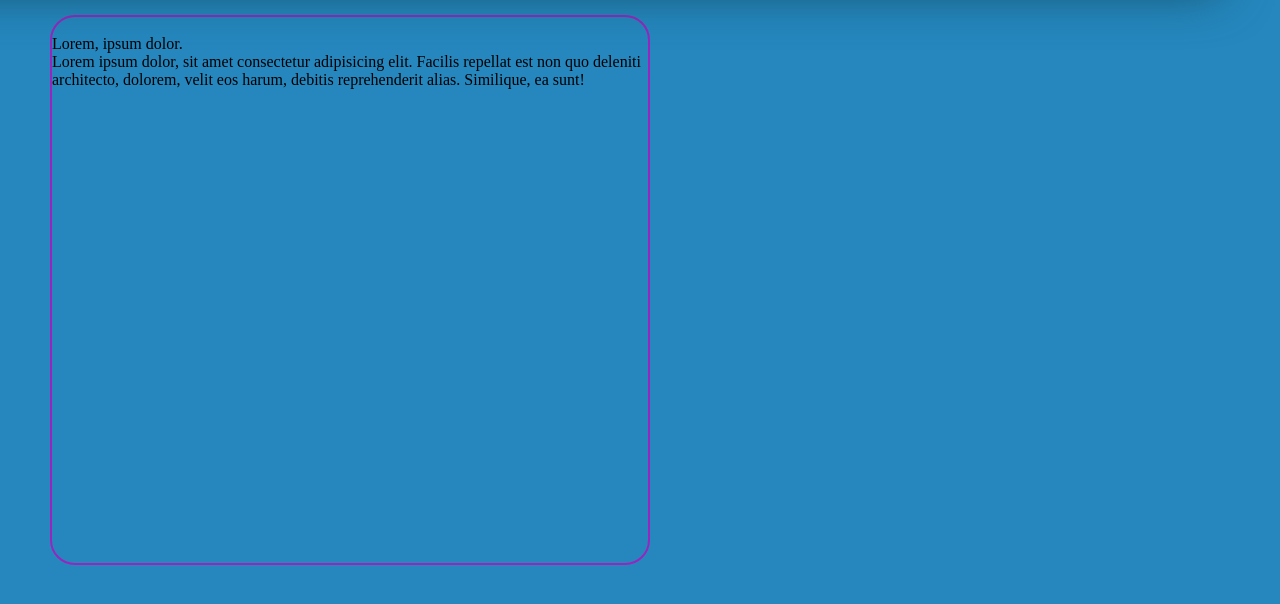
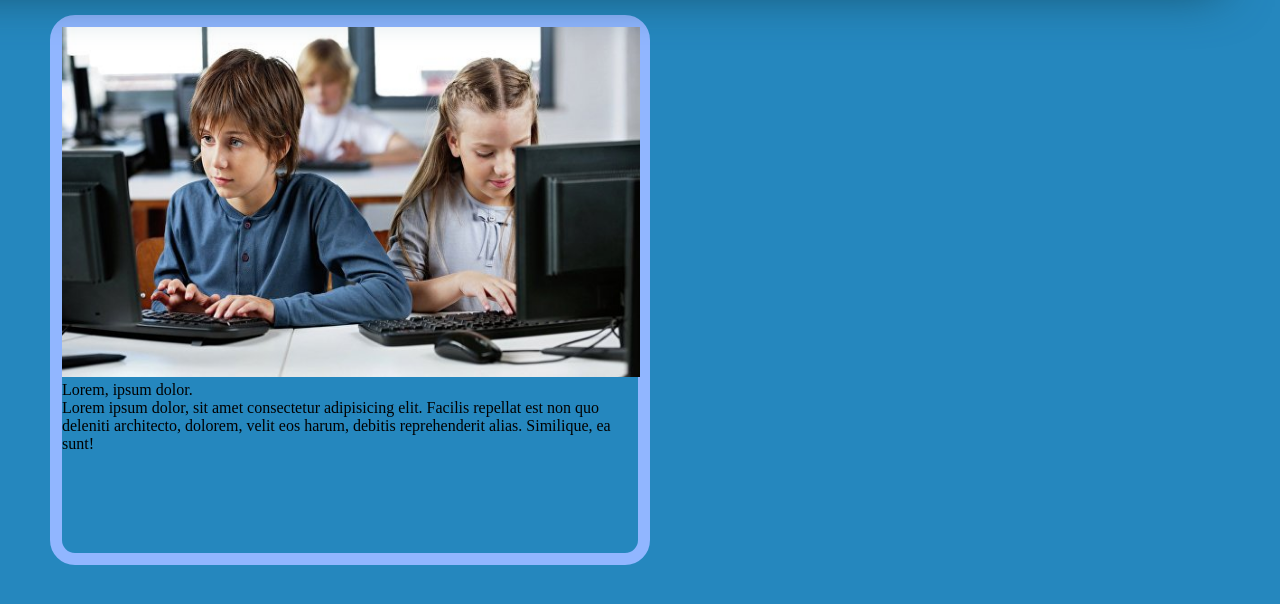
Before and after one commit to Alexkulinets/GameOFTeens_HTML-CSS, a plain HTML site: page index.html in a window 1280 px wide. Shown: the part 160-764 px from the top of the page. Drawn offline with Linux system fonts and the light colour scheme.

Commit message:
Додав фото та почав робити hero

```diff
--- a/index.html
+++ b/index.html
@@ -8,7 +8,7 @@
 </head>
 <body>
     <header class="header   ">
-        <nav class="fill"><a class="headername">NeoSchool</a><img class="headerimg" src="./Img/free-icon-clouds-1163624.png" alt="">
+        <nav class="fill"><a class="headername">NeoSchool</a><img class="headerimg" src="./Img/free-icon-clouds-1163624.png" alt="headerimg">
             <ul>
                 <li class="homepage"><a href="">Головна сторінка</a></li>
                 <li class="connest"><a href="">Контакти</a></li>
@@ -21,7 +21,7 @@
 
     <div class="hero">
         <div class="container">
-            <img src="kids with PC.jpg" alt="">
+            <img class="KidswithPc" src="./Img/kidswithPC.jpg" alt="KidsWithPc">
             <div class="heroname">Lorem, ipsum dolor.</div>
             <div class="herotext">Lorem ipsum dolor, sit amet consectetur adipisicing elit. Facilis repellat est non quo deleniti architecto, dolorem, velit eos harum, debitis reprehenderit alias. Similique, ea sunt!</div>
         </div>
--- a/style.css
+++ b/style.css
@@ -119,9 +119,15 @@ nav.fill ul li a:hover:after {
   }
 
   .container{
-    border: 2px solid #9925be;
+    border: 12px solid #91b6ff;
     margin-left:50px;
     border-radius:25px;
     width:600px;
     height:550px;
+    z-index:2;
   }
+
+  .KidswithPc{
+    width:577.5px;
+    height:350px;
+  }
```
Also changed, not shown: Img/kidswithPC.jpg (renamed from Img/kids with PC.jpg).
